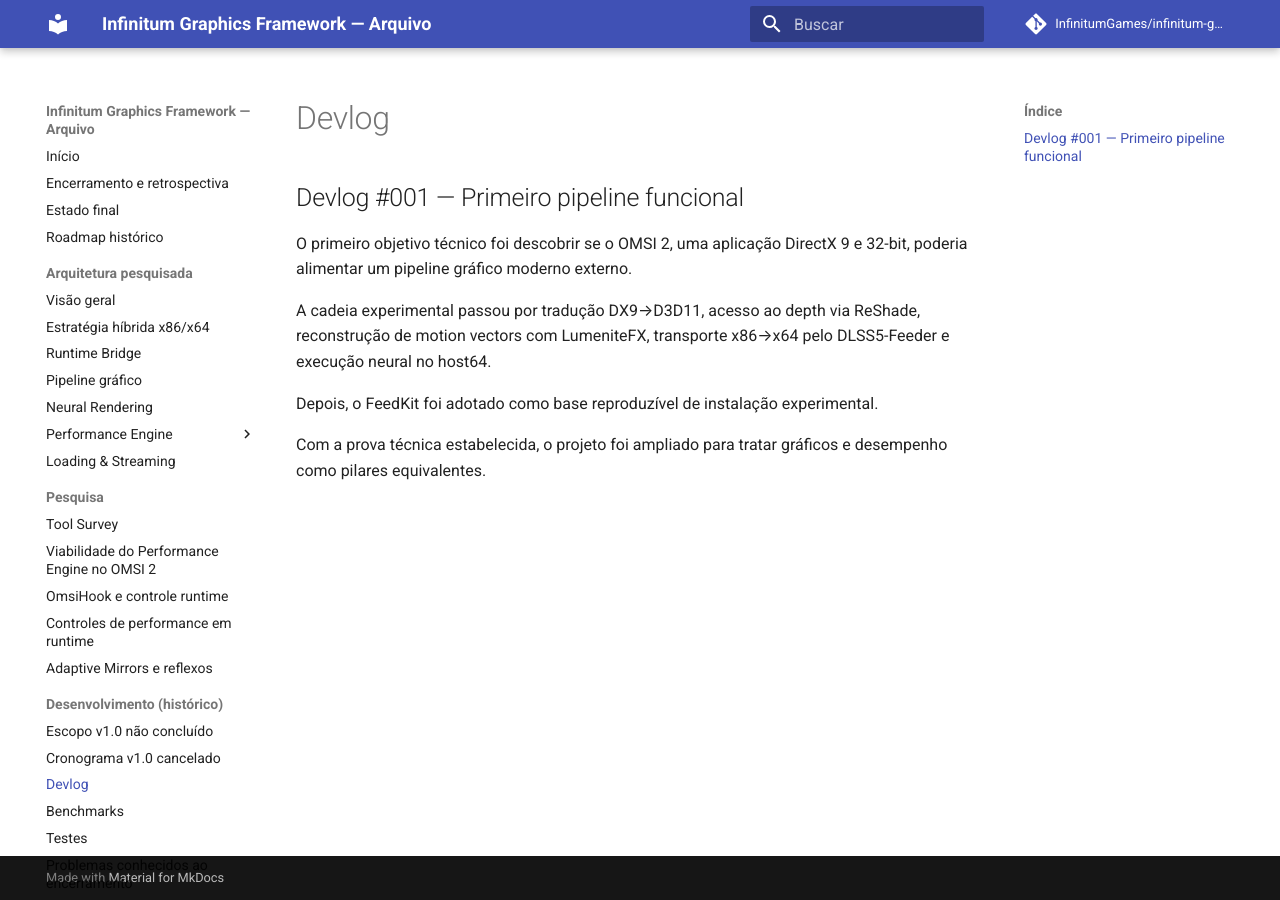
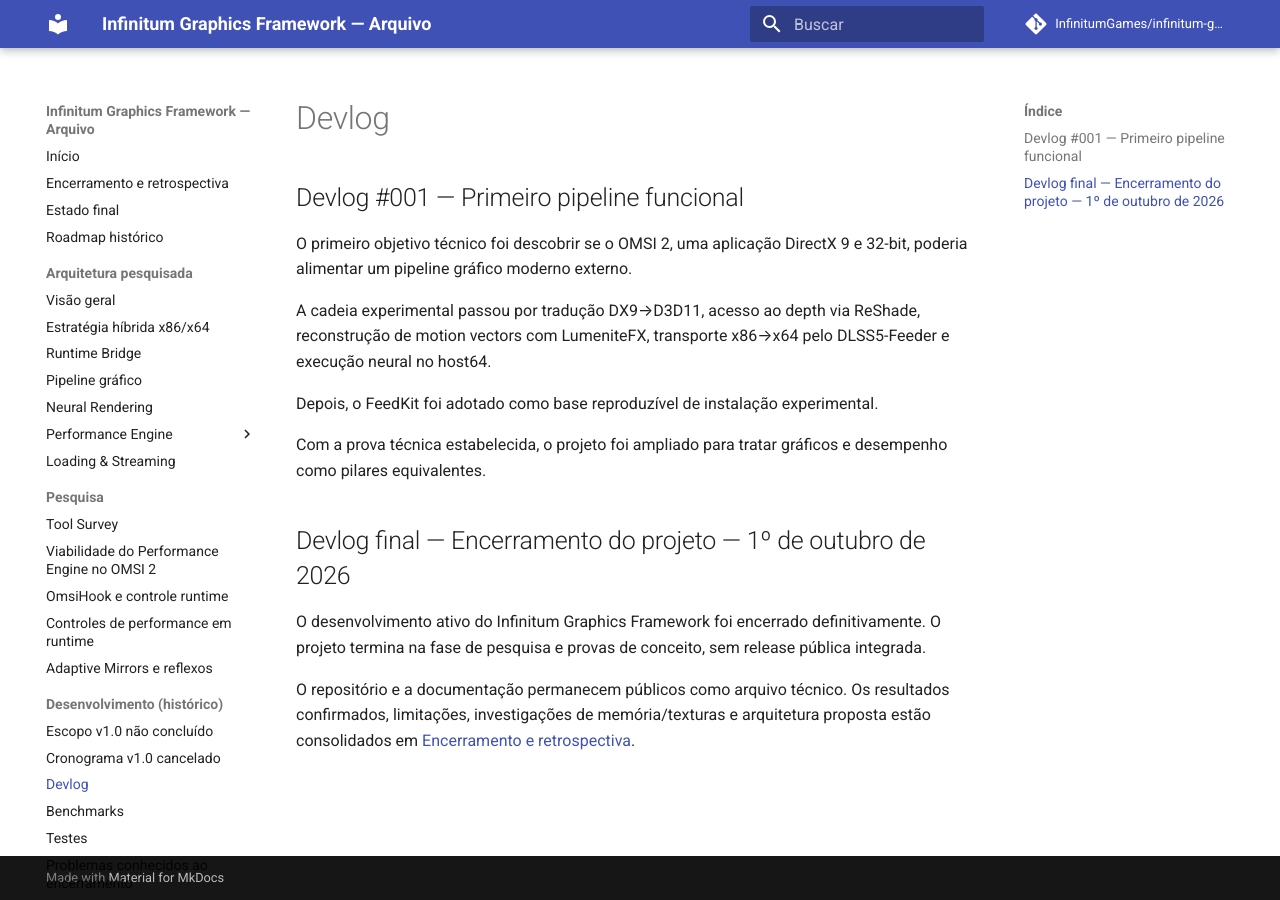
Before and after one commit to InfinitumGames/infinitum-graphics-framework, an MkDocs documentation site: the page built from docs/development/devlog.md, in a window 1280 px wide. Built offline with MkDocs 1.6.1 and Material for MkDocs 9.7.7, drawn with Linux system fonts in a browser that asks for light colours; comment, search, counter and statistics services are not loaded.

Commit message:
docs: close final development plans

```diff
--- a/docs/development/devlog.md
+++ b/docs/development/devlog.md
@@ -9,3 +9,10 @@ A cadeia experimental passou por tradução DX9→D3D11, acesso ao depth via ReS
 Depois, o FeedKit foi adotado como base reproduzível de instalação experimental.
 
 Com a prova técnica estabelecida, o projeto foi ampliado para tratar gráficos e desempenho como pilares equivalentes.
+
+
+## Devlog final — Encerramento do projeto — 1º de outubro de 2026
+
+O desenvolvimento ativo do Infinitum Graphics Framework foi encerrado definitivamente. O projeto termina na fase de pesquisa e provas de conceito, sem release pública integrada.
+
+O repositório e a documentação permanecem públicos como arquivo técnico. Os resultados confirmados, limitações, investigações de memória/texturas e arquitetura proposta estão consolidados em [Encerramento e retrospectiva](../project-retrospective.md).
```
